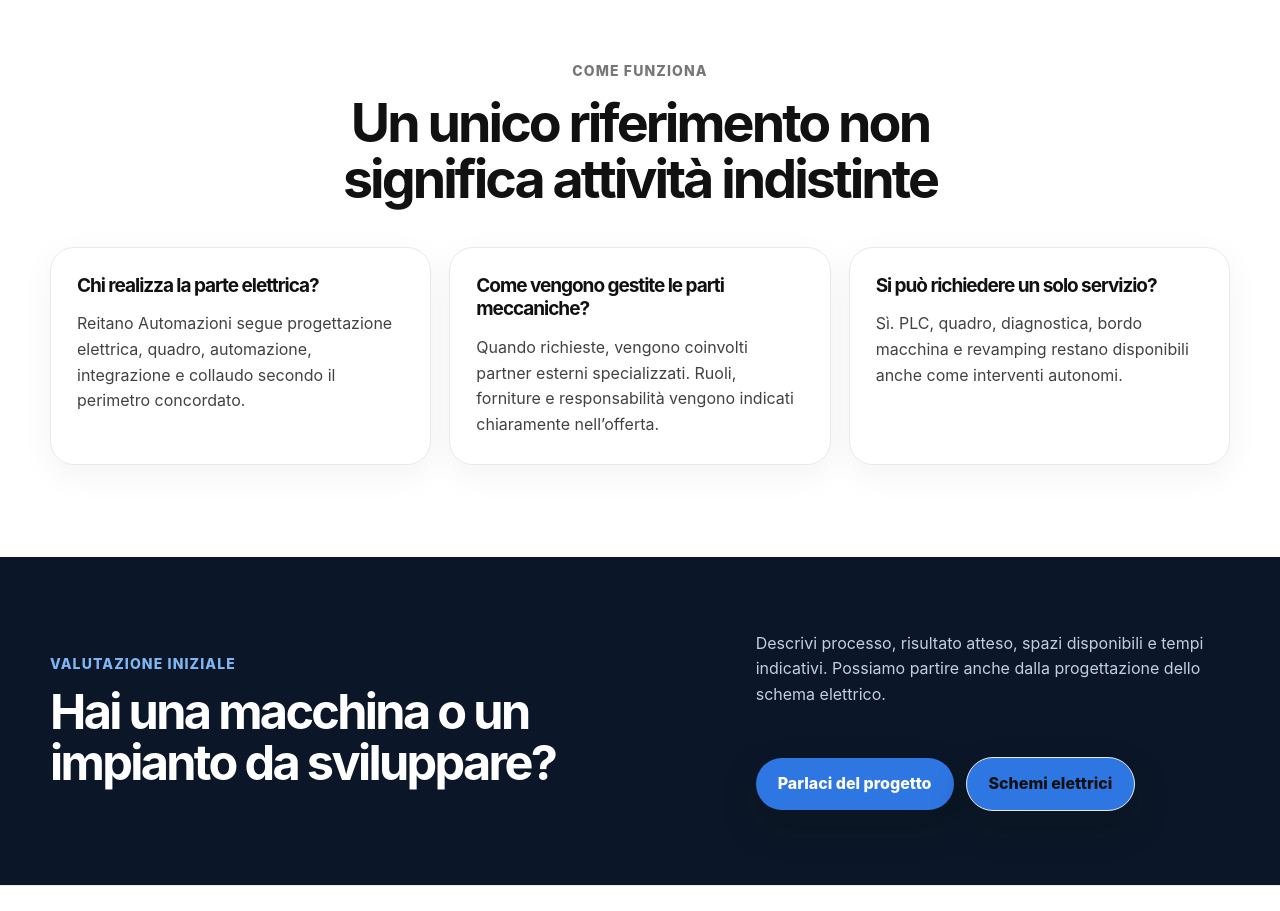
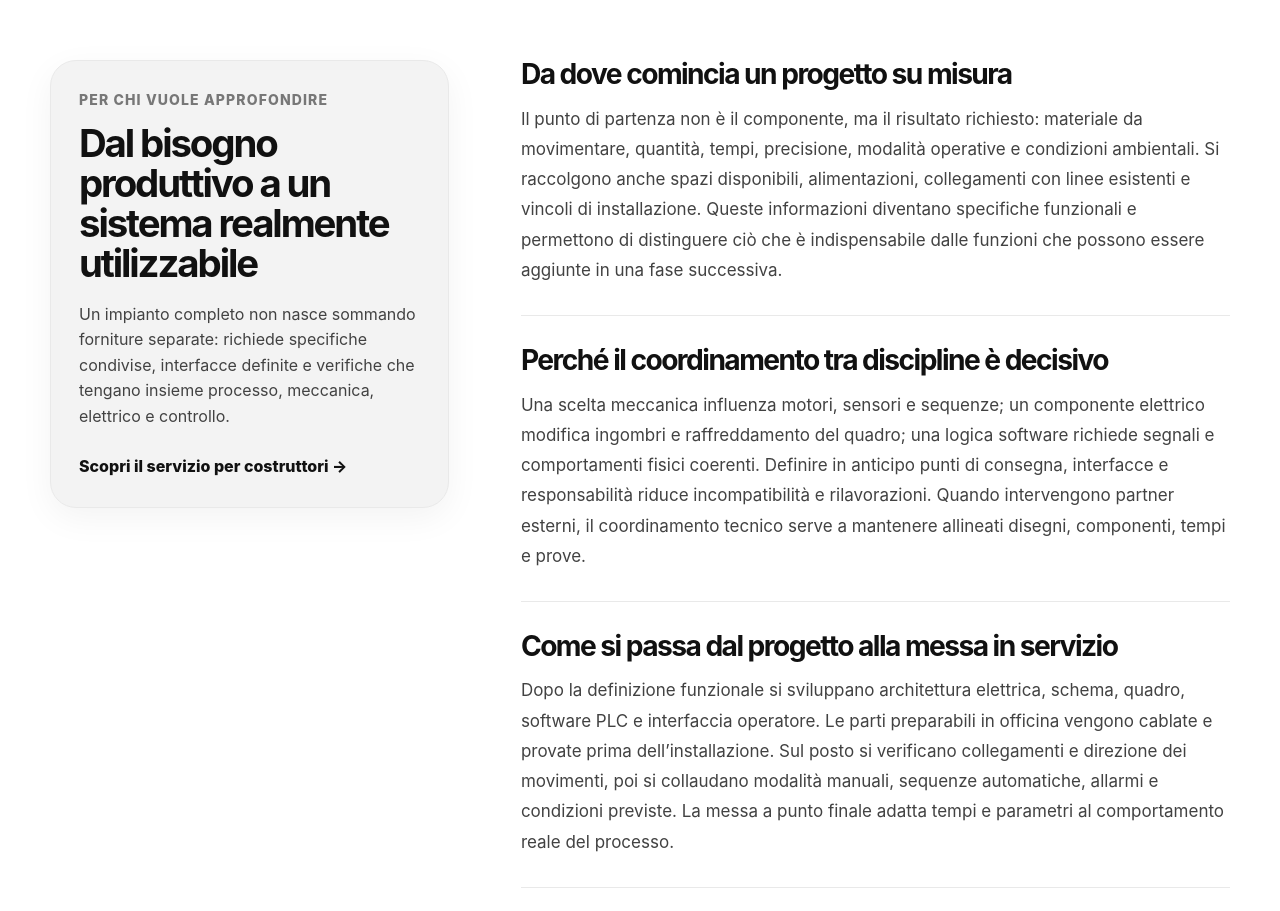
Before and after one commit to Pasco12/automazioni-reitano, a website: page public/impianti-completi.html in a window 1280 px wide. Shown: the part 3000-3911 px from the top of the page. Drawn offline with Linux system fonts and the light colour scheme; no server answers.

Commit message:
Approfondisce la pagina Impianti completi

```diff
--- a/public/impianti-completi.html
+++ b/public/impianti-completi.html
@@ -11,7 +11,7 @@
   <meta property="og:description" content="Un unico coordinamento tecnico, dall’analisi alla messa in servizio dell’impianto.">
   <meta property="og:url" content="https://www.automazionireitano.it/impianti-completi">
   <meta property="og:image" content="https://www.automazionireitano.it/img/industrial-automation-overview.webp">
-  <link rel="icon" href="/favicon.svg" type="image/svg+xml"><link rel="stylesheet" href="/css/style.css?v=complete-solutions-v1">
+  <link rel="icon" href="/favicon.svg" type="image/svg+xml"><link rel="stylesheet" href="/css/style.css?v=complete-solutions-editorial-v2">
   <script type="application/ld+json">{"@context":"https://schema.org","@graph":[{"@type":"Service","name":"Impianti industriali completi su misura","serviceType":"Progettazione elettrica, automazione, integrazione e coordinamento tecnico di impianti industriali","url":"https://www.automazionireitano.it/impianti-completi","provider":{"@type":"LocalBusiness","@id":"https://www.automazionireitano.it/#business"},"areaServed":[{"@type":"AdministrativeArea","name":"Calabria"},{"@type":"Country","name":"Italia"}]},{"@type":"BreadcrumbList","itemListElement":[{"@type":"ListItem","position":1,"name":"Home","item":"https://www.automazionireitano.it/"},{"@type":"ListItem","position":2,"name":"Impianti completi","item":"https://www.automazionireitano.it/impianti-completi"}]}]}</script>
 </head>
 <body data-page="service-detail">
@@ -42,6 +42,16 @@
       <div class="reveal"><img src="/img/industrial-automation-cell.webp" alt="Cella industriale automatizzata progettata come sistema integrato" width="1400" height="788" loading="lazy"></div>
       <div class="reveal"><p class="section-kicker">Applicazioni</p><h2>Quando serve una soluzione completa</h2><ul class="service-check-list"><li>Linee di movimentazione e nastri trasportatori</li><li>Silos, tramogge e sistemi di dosaggio</li><li>Impianti per frantoi e agroalimentare</li><li>Macchine speciali e attrezzature automatiche</li><li>Ampliamenti di linee produttive esistenti</li><li>Revamping con nuove funzioni meccaniche ed elettriche</li></ul></div>
     </div></section>
+    <section class="section-pad editorial-reading" id="approfondimento"><div class="container editorial-reading-grid">
+      <aside class="editorial-index reveal"><p class="section-kicker">Per chi vuole approfondire</p><h2>Dal bisogno produttivo a un sistema realmente utilizzabile</h2><p>Un impianto completo non nasce sommando forniture separate: richiede specifiche condivise, interfacce definite e verifiche che tengano insieme processo, meccanica, elettrico e controllo.</p><a class="text-link" href="/costruttori-macchine">Scopri il servizio per costruttori →</a></aside>
+      <div class="editorial-copy reveal">
+        <article><h3>Da dove comincia un progetto su misura</h3><p>Il punto di partenza non è il componente, ma il risultato richiesto: materiale da movimentare, quantità, tempi, precisione, modalità operative e condizioni ambientali. Si raccolgono anche spazi disponibili, alimentazioni, collegamenti con linee esistenti e vincoli di installazione. Queste informazioni diventano specifiche funzionali e permettono di distinguere ciò che è indispensabile dalle funzioni che possono essere aggiunte in una fase successiva.</p></article>
+        <article><h3>Perché il coordinamento tra discipline è decisivo</h3><p>Una scelta meccanica influenza motori, sensori e sequenze; un componente elettrico modifica ingombri e raffreddamento del quadro; una logica software richiede segnali e comportamenti fisici coerenti. Definire in anticipo punti di consegna, interfacce e responsabilità riduce incompatibilità e rilavorazioni. Quando intervengono partner esterni, il coordinamento tecnico serve a mantenere allineati disegni, componenti, tempi e prove.</p></article>
+        <article><h3>Come si passa dal progetto alla messa in servizio</h3><p>Dopo la definizione funzionale si sviluppano architettura elettrica, schema, quadro, software PLC e interfaccia operatore. Le parti preparabili in officina vengono cablate e provate prima dell’installazione. Sul posto si verificano collegamenti e direzione dei movimenti, poi si collaudano modalità manuali, sequenze automatiche, allarmi e condizioni previste. La messa a punto finale adatta tempi e parametri al comportamento reale del processo.</p></article>
+        <article><h3>Che cosa rende l’impianto manutenibile nel tempo</h3><p>Documenti aggiornati, backup software, distinta componenti e identificazioni coerenti permettono di intervenire senza ricostruire ogni volta il sistema. Anche la diagnostica deve essere pensata fin dall’inizio: l’operatore deve capire quale condizione manca e il manutentore deve poter seguire segnali e collegamenti. Spazi di riserva e architetture espandibili possono facilitare modifiche future, se previsti in modo proporzionato.</p></article>
+        <div class="editorial-note"><strong>Un riferimento coordinato, con responsabilità trasparenti</strong><p>Reitano Automazioni segue direttamente le attività elettriche e di automazione comprese nell’offerta e coordina gli specialisti esterni quando necessari. Forniture, firme, verifiche specialistiche e responsabilità dei singoli soggetti vengono indicate nel perimetro concordato.</p></div>
+      </div>
+    </div></section>
     <section class="section-pad service-faq"><div class="container"><div class="section-head centered reveal"><p class="section-kicker">Come funziona</p><h2>Un unico riferimento non significa attività indistinte</h2></div><div class="service-faq-grid"><article class="reveal"><h3>Chi realizza la parte elettrica?</h3><p>Reitano Automazioni segue progettazione elettrica, quadro, automazione, integrazione e collaudo secondo il perimetro concordato.</p></article><article class="reveal"><h3>Come vengono gestite le parti meccaniche?</h3><p>Quando richieste, vengono coinvolti partner esterni specializzati. Ruoli, forniture e responsabilità vengono indicati chiaramente nell’offerta.</p></article><article class="reveal"><h3>Si può richiedere un solo servizio?</h3><p>Sì. PLC, quadro, diagnostica, bordo macchina e revamping restano disponibili anche come interventi autonomi.</p></article></div></div></section>
     <section class="service-page-cta"><div class="container service-page-cta-inner reveal"><div><p class="section-kicker">Valutazione iniziale</p><h2>Hai una macchina o un impianto da sviluppare?</h2></div><div><p>Descrivi processo, risultato atteso, spazi disponibili e tempi indicativi. Possiamo partire anche dalla progettazione dello schema elettrico.</p><div class="hero-actions"><a class="btn" href="/contatti?servizio=Impianto%20completo">Parlaci del progetto</a><a class="btn btn-soft" href="/servizi/progettazione-schemi-elettrici">Schemi elettrici</a></div></div></div></section>
   </main>
```
